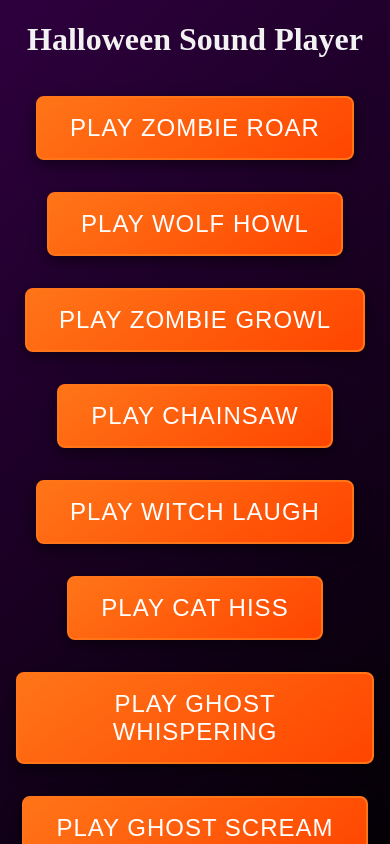
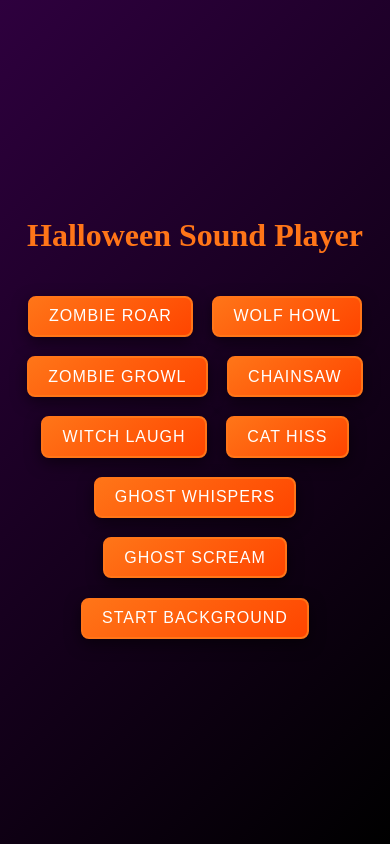
Before and after one commit to dr-starchildren/halloween, a SvelteKit app: page / in a window 390 px wide. Built offline with nearby package versions, Linux system fonts and the light colour scheme.

Commit message:
mobile styles

```diff
--- a/src/routes/+page.svelte
+++ b/src/routes/+page.svelte
@@ -18,7 +18,7 @@
 		{ name: 'Chainsaw', file: '04-chainsaw.mp3' },
 		{ name: 'Witch Laugh', file: '05-witch-laugh.mp3' },
 		{ name: 'Cat Hiss', file: '06-cat-hiss.mp3' },
-		{ name: 'Ghost Whispering', file: '07-ghost-whispering.mp3' },
+		{ name: 'Ghost Whispers', file: '07-ghost-whispering.mp3' },
 		{ name: 'Ghost scream', file: '08-ghost-scream.mp3' }
 	];
 
@@ -43,11 +43,9 @@
 
 <main>
 	<h1>Halloween Sound Player</h1>
-	<div>
+	<div class="buttons">
 		{#each sounds as sound}
-			<button class="halloween-button" onclick={() => loadAndPlay(sound.file)}
-				>Play {sound.name}</button
-			>
+			<button class="halloween-button" onclick={() => loadAndPlay(sound.file)}>{sound.name}</button>
 		{/each}
 	</div>
 	<button class="halloween-button" onclick={backgroundStartStop}
@@ -68,16 +66,27 @@
 		align-items: center;
 		margin: 0;
 	}
+	h1 {
+		font-size: 3rem;
+		margin-bottom: 2rem;
+		color: #ff7518; /* Halloween orange */
+	}
 
 	button {
-		margin: 0.5rem;
-		padding: 0.5rem 1rem;
-		font-size: 1rem;
+		display: flex;
+		flex-direction: column;
+		align-items: center;
+	}
+	.buttons {
+		display: flex;
+		flex-wrap: wrap;
+		justify-content: center;
+		max-width: 1200px;
 	}
 
 	.halloween-button {
 		margin: 1rem;
-		padding: 1rem 2rem;
+		padding: 1rem 1rem;
 		font-size: 1.5rem;
 		color: #fff;
 		background: linear-gradient(145deg, #ff7518, #ff4500);
@@ -101,4 +110,29 @@
 		transform: scale(0.95); /* Reduce size slightly when clicked */
 		box-shadow: 0px 3px 8px rgba(0, 0, 0, 0.4); /* Reduce shadow on click */
 	}
+
+	/* Responsive design for mobile screens */
+	@media (max-width: 768px) {
+		h1 {
+			font-size: 2.5rem;
+		}
+
+		.halloween-button {
+			padding: 0.8rem 1.5rem;
+			font-size: 1.2rem;
+			margin: 0.8rem;
+		}
+	}
+
+	@media (max-width: 480px) {
+		h1 {
+			font-size: 2rem;
+		}
+
+		.halloween-button {
+			padding: 0.6rem 1.2rem;
+			font-size: 1rem;
+			margin: 0.6rem;
+		}
+	}
 </style>
```
